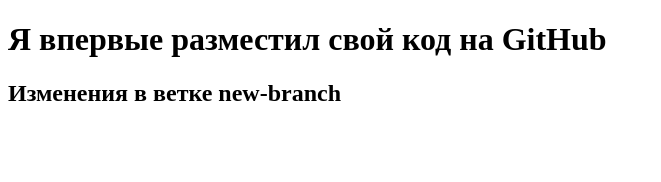
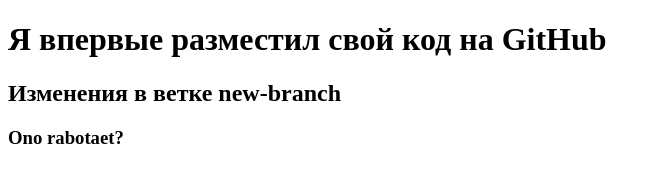
Before and after one commit to jujonu/test_repo, a plain HTML site: page index.html in a window 1280 px wide. Shown: the whole page, without its empty margins (0-661 px from the left). Drawn offline with Linux system fonts and the light colour scheme.

Commit message:
proverka111

```diff
--- a/index.html
+++ b/index.html
@@ -8,6 +8,7 @@
 <body>
     <h1>Я впервые разместил свой код на GitHub</h1>
     <h2>Изменения в ветке new-branch</h2>
+    <h3>Ono rabotaet?</h3>
 
 </body>
 </html>
```
